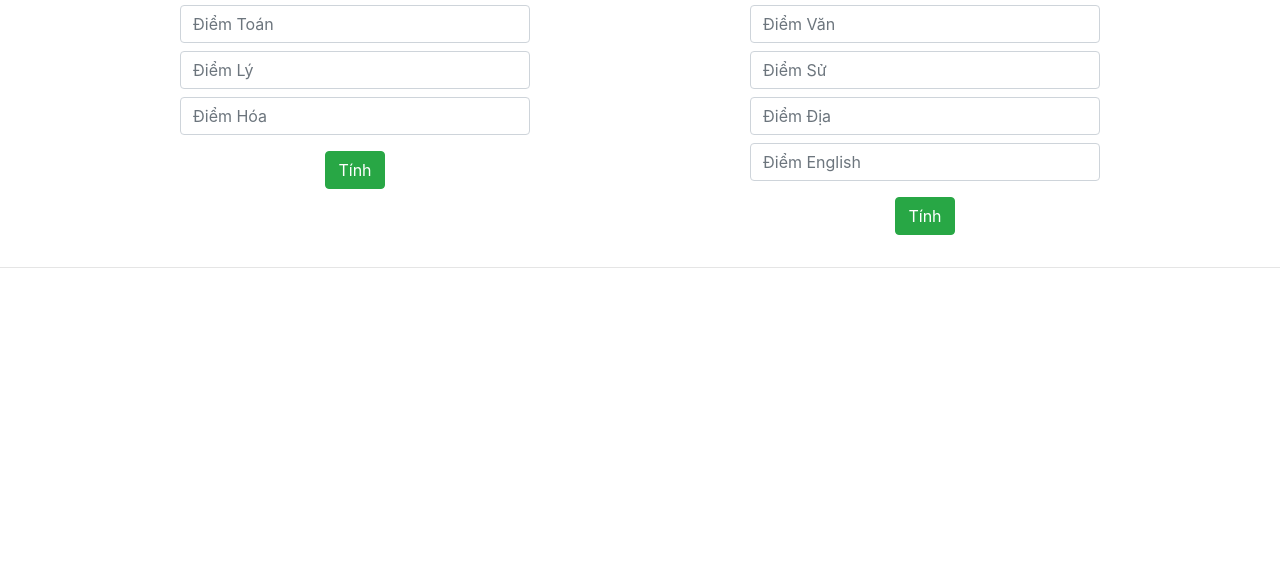
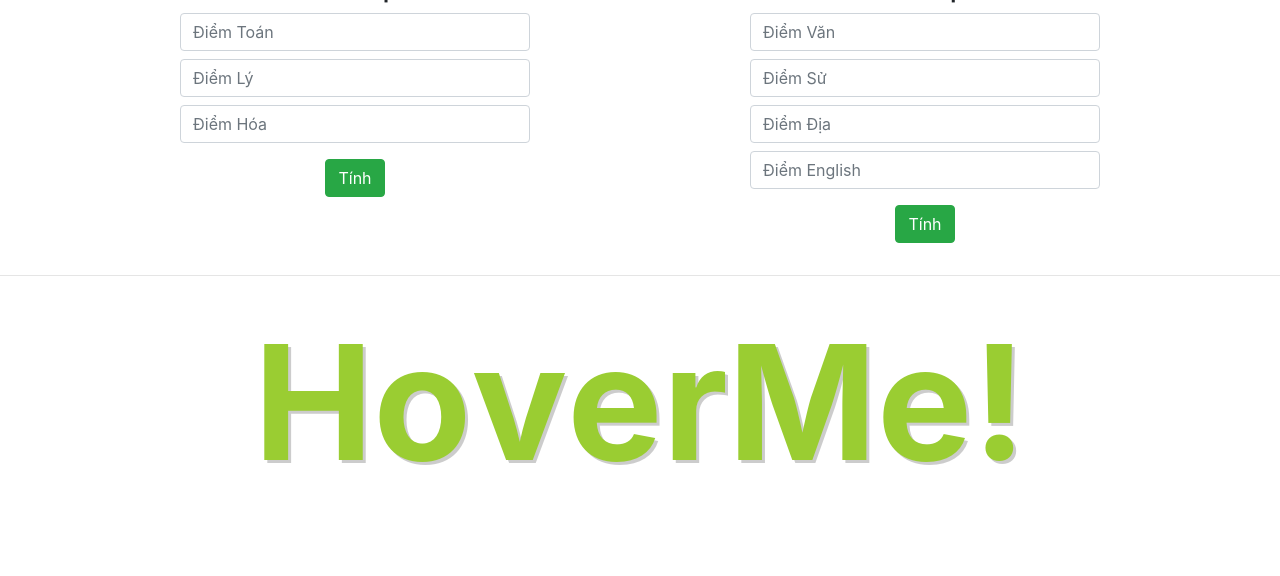
Before and after one commit to davidbecker93/baiTapESBuoi1, a plain HTML site: page index.html in a window 1280 px wide. Shown: the part 496-1072 px from the top of the page. Before the commit the page ends 800 px from the top, so only its background shows below. Drawn offline with nearby package versions, Linux system fonts and the light colour scheme.

Commit message:
upload code

```diff
--- a/index.html
+++ b/index.html
@@ -51,7 +51,9 @@
         </div>
     </div>
     <hr />
-
+    <div class="container text-center">
+        <h1 class="heading">Hover Me!</h1>
+    </div>
     <!-- Optional JavaScript -->
     <!-- jQuery first, then Popper.js, then Bootstrap JS -->
     <script src="https://code.jquery.com/jquery-3.3.1.slim.min.js"
--- a/index.js
+++ b/index.js
@@ -15,7 +15,7 @@ let renderButtons = () => {
     for (let i = 0; i < arrColors.length; i++) {
         let color = arrColors[i];
         content += `
-        <button class="color-button ${color} text-dark mx-2" onclick="changeColor('${color}')">${color}</button>
+        <button class="btn ${color} text-light mx-2" onclick="changeColor('${color}')">${color}</button>
         `;
     }
     document.getElementById("colors").innerHTML = content;
@@ -68,3 +68,17 @@ document.querySelector('#btnKhoi2').onclick = function () {
     }
     diemTB(arrDiem);
 };
+//-------------------------
+(() => {
+    const e = document.querySelector('.heading')
+    let str = e.textContent;
+    let chars = [...str];
+    console.log(chars);
+    let text = '';
+    for (let i in chars) {
+        text += `
+    <span>${chars[i]}</span>
+    `
+    }
+    e.innerHTML = text;
+})();
--- a/style.css
+++ b/style.css
@@ -64,3 +64,24 @@
 .house {
     font-size: 200px;
 }
+
+.heading {
+    align-items: flex-start;
+    display: flex;
+    justify-content: center;
+    height: 240px;
+    margin: 30px 0;
+    width: 100%;
+}
+
+.heading span {
+    text-shadow: 3px 3px 0 rgba(0, 0, 0, 0.2);
+    color: yellowgreen;
+    display: inline-block;
+    font-size: 4em;
+    font-weight: bold;
+    transition: transform 0.2s;
+}
+.heading span:hover {
+    transform: translateY(-20px) rotate(10deg) scale(2);
+}
```
